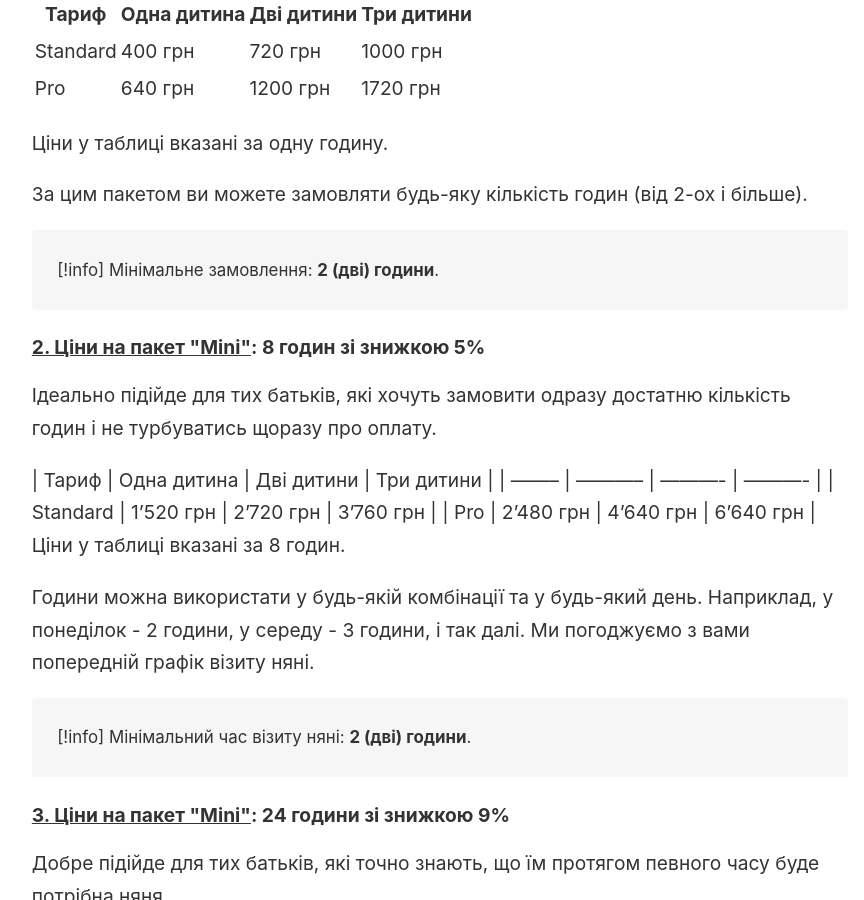
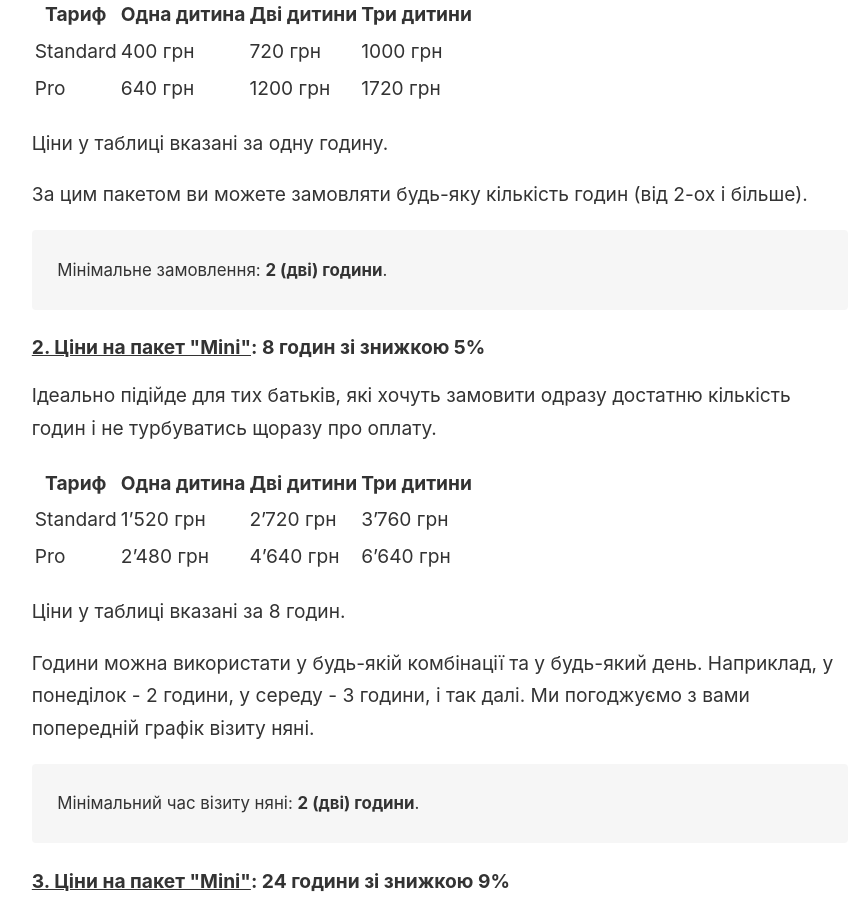
Before and after one commit to ivanchopyk/turbotlyva.agency, a Jekyll site: the page built from _notes/Nanny - Hourly.md, in a window 1280 px wide and 900 px high, scrolled down 1203 px. Shown: the whole window, without its empty margins (45-909 px from the left). Built offline with Jekyll 4.4.1, drawn with Linux system fonts in a browser that asks for light colours; some of the changed text lies outside the part shown.

Commit message:
Update Nanny - Hourly.md

```diff
--- a/_notes/Nanny - Hourly.md
+++ b/_notes/Nanny - Hourly.md
@@ -34,35 +35,43 @@ title: Погодинна няня
 
 За цим пакетом ви можете замовляти будь-яку кількість годин (від 2-ох і більше).
 
->[!info] Мінімальне замовлення: **2 (дві) години**.
+> Мінімальне замовлення: **2 (дві) години**.
 
 #### <u>2. Ціни на пакет "Mini"</u>: 8 годин зі знижкою 5%
 
+
+
 Ідеально підійде для тих батьків, які хочуть замовити одразу достатню кількість годин і  не турбуватись щоразу про оплату.
 
-| Тариф    | Одна дитина | Дві дитини | Три дитини |
-| -------- | ----------- | ---------- | ---------- |
-| Standard | 1'520 грн   | 2'720 грн  | 3'760 грн  |
-| Pro      | 2'480 грн   | 4'640 грн  | 6'640 грн  |
+| Тариф       | Одна дитина    | Дві дитини    | Три дитини    |
+| ----------- | -------------- | ------------- | ------------- |
+| Standard    | 1'520 грн      | 2'720 грн     | 3'760 грн     |
+| Pro         | 2'480 грн      | 4'640 грн     | 6'640 грн     |
+
+
 Ціни у таблиці вказані за 8 годин.
 
 Години можна використати у будь-якій комбінації та у будь-який день. Наприклад, у понеділок - 2 години, у середу - 3 години, і так далі. Ми погоджуємо з вами попередній графік візиту няні.
 
->[!info] Мінімальний час візиту няні: **2 (дві) години**.
+> Мінімальний час візиту няні: **2 (дві) години**.
 
 #### <u>3. Ціни на пакет "Mini"</u>: 24 години зі знижкою 9%
 
+
+
 Добре підійде для тих батьків, які точно знають, що їм протягом певного часу буде потрібна няня.
 
-| Тариф    | Одна дитина | Дві дитини | Три дитини |
-| -------- | ----------- | ---------- | ---------- |
-| Standard | 4'320 грн   | 7'680 грн  | 10'500 грн |
-| Pro      | 7'200 грн   | 13'440 грн | 19'200 грн |
+| Тариф       | Одна дитина    | Дві дитини    | Три дитини    |
+| ----------- | -------------- | ------------- | ------------- |
+| Standard    | 4'320 грн      | 7'680 грн     | 10'500 грн    |
+| Pro         | 7'200 грн      | 13'440 грн    | 19'200 грн    |
+
+
 Ціни у таблиці вказані за 24 години.
 
 Години можна використати у будь-якій комбінації та у будь-який день. Наприклад, у понеділок - 2 години, у середу - 3 години, і так далі. Ми погоджуємо з вами попередній графік візиту няні.
 
->[!info] Мінімальний час візиту няні: **2 (дві) години**.
+> Мінімальний час візиту няні: **2 (дві) години**.
 
 ## Публічна оферта договору
 
```
Also changed, not shown: other parts of _notes/Nanny - Hourly.md (+2 -1 lines).
